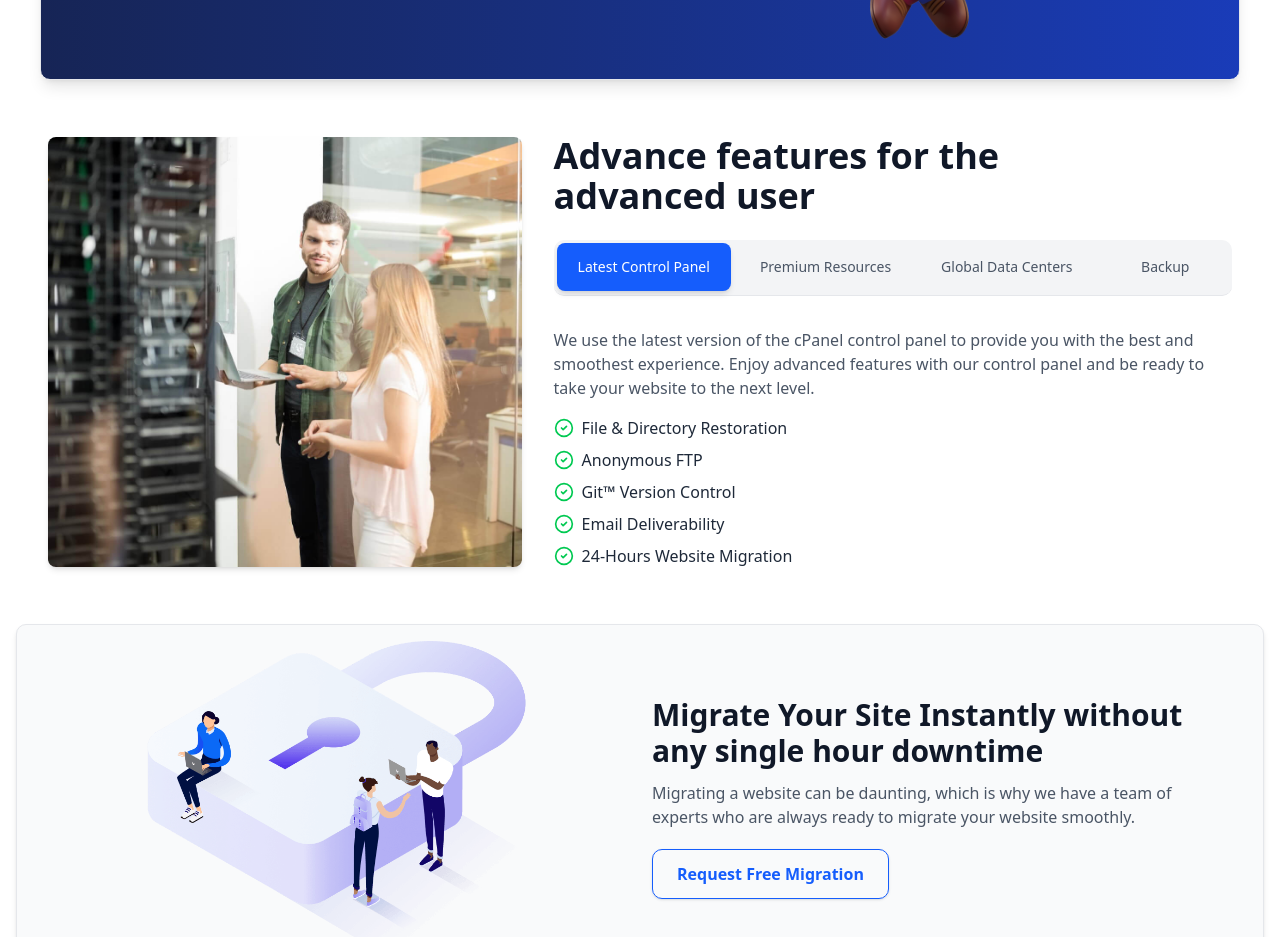
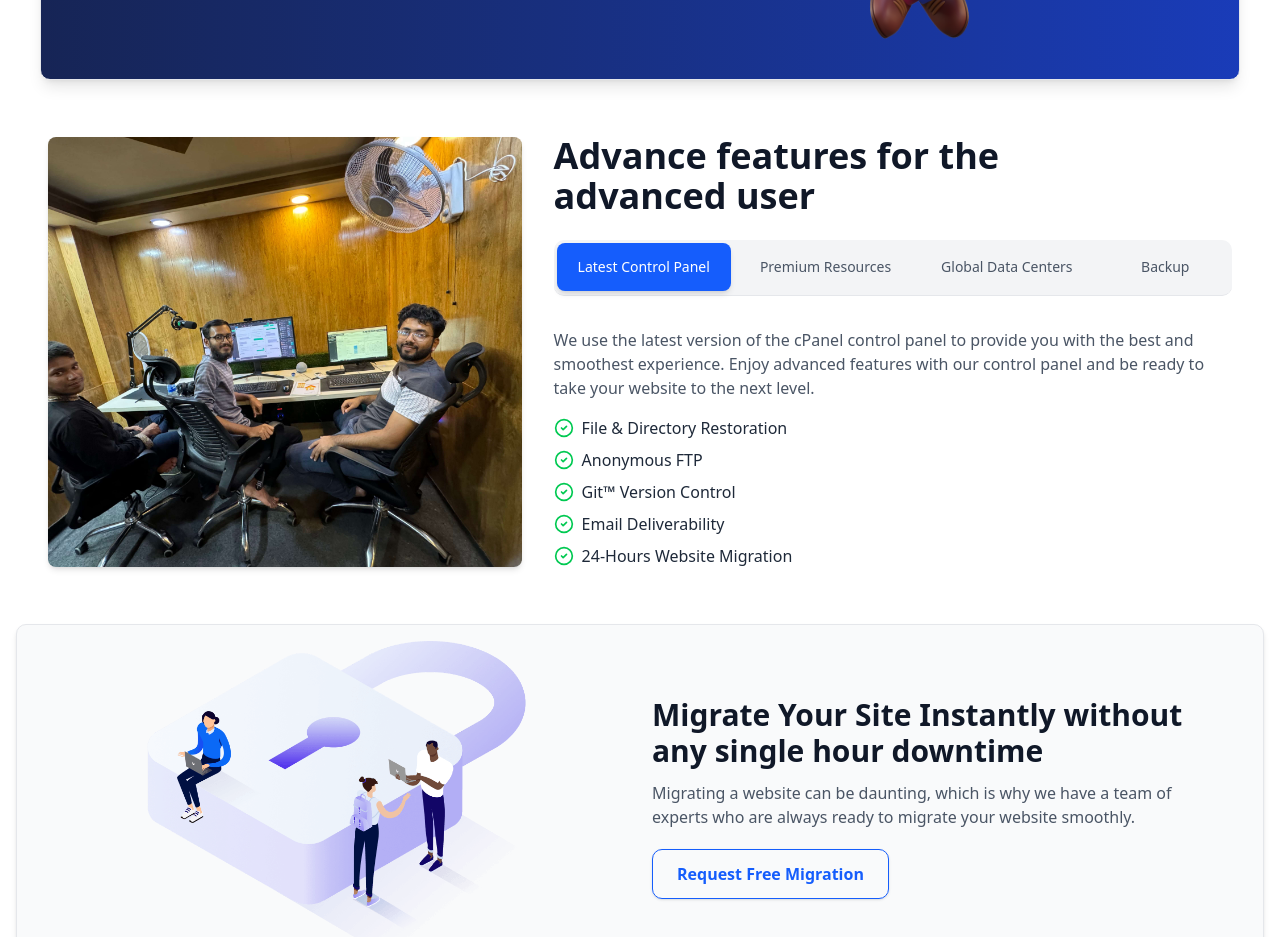
Before and after one commit to ssmahim01/hostnin, a Next.js app: page /hosting/web-hosting in a window 1280 px wide. Shown: the part 7060-7997 px from the top of the page. Built offline with nearby package versions, Linux system fonts and the light colour scheme.

Commit message:
Changed image from advanced-features section

```diff
--- a/next.config.ts
+++ b/next.config.ts
@@ -9,6 +9,11 @@ const nextConfig: NextConfig = {
         hostname: "res.cloudinary.com",
         pathname: "/**",
       },
+      {
+        protocol: "https",
+        hostname: "photos.app.goo.gl",
+        pathname: "/**",
+      },
     ],
   },
 };
--- a/src/app/(public-routes)/components/web-hosting/advanced-features.tsx
+++ b/src/app/(public-routes)/components/web-hosting/advanced-features.tsx
@@ -68,7 +68,7 @@ export default function AdvancedFeatures() {
           {/* Illustration Image */}
           <div className="md:w-2/5 flex justify-center md:justify-start">
             <Image
-              src="/assets/advanced-feature.jpg"
+              src="/assets/team-hostnin.jpg"
               alt="Advanced features illustration"
               width={900}
               height={800}
```
Also changed, not shown: public/assets/team-hostnin.jpg (added), 1 other file (tests, documents, lock files or other folders).
